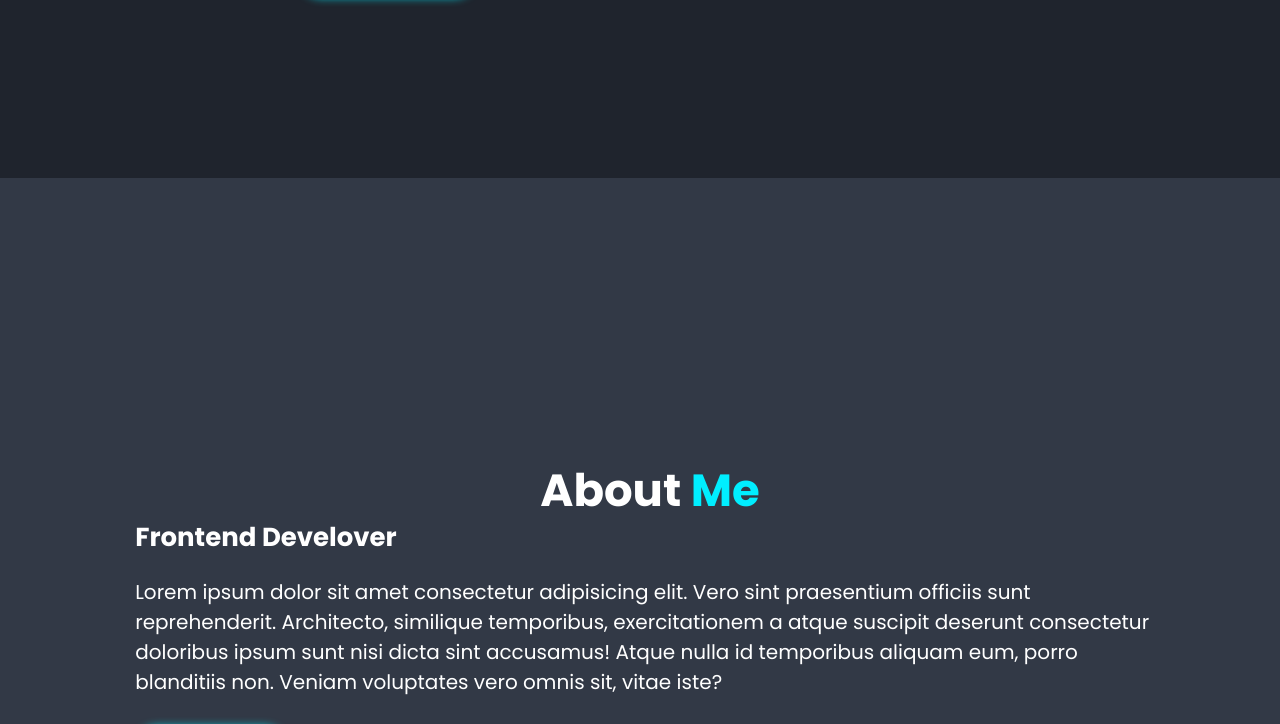
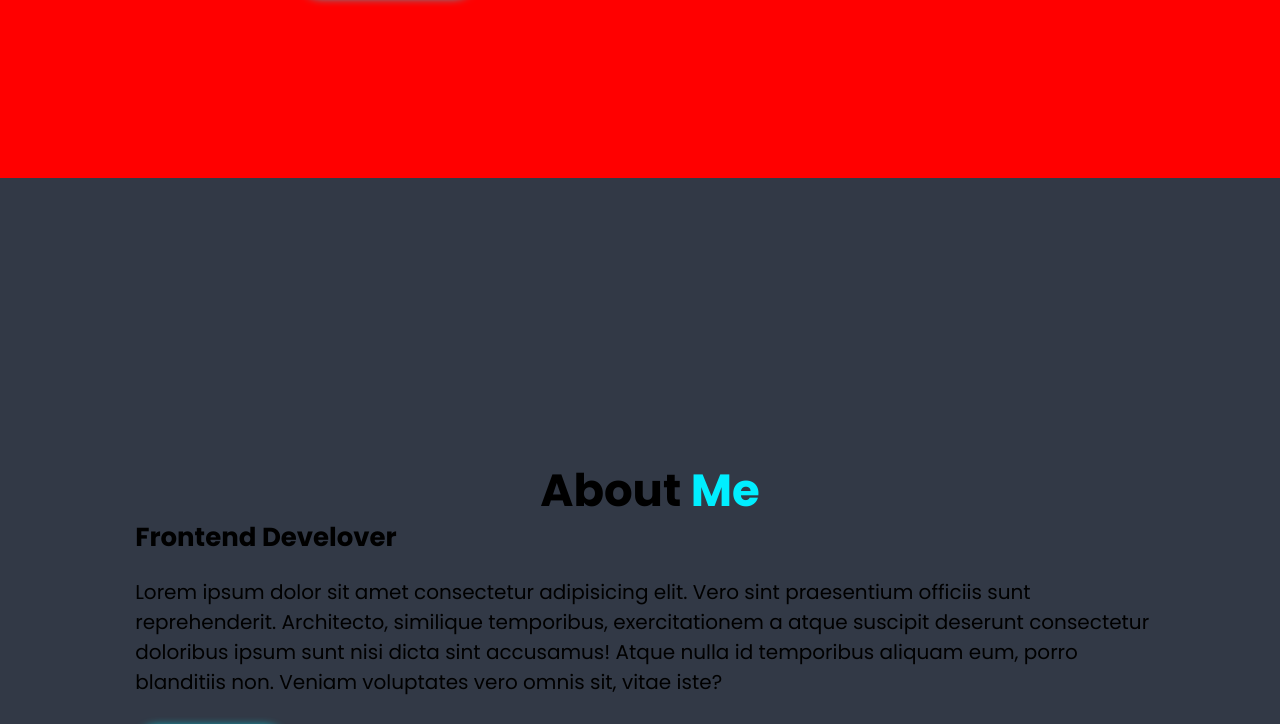
Before and after one commit to SHOHRUZ-boy/Portfolio, a plain HTML site: page index.html in a window 1280 px wide. Shown: the part 622-1346 px from the top of the page. Drawn offline with nearby package versions, Linux system fonts and the light colour scheme.

Commit message:
background red add

```diff
--- a/style.css
+++ b/style.css
@@ -24,8 +24,9 @@ html {
   overflow-x: hidden;
 }
 body {
-  background: var(--bg-color);
-  color: var(--text-color);
+  /* background: var(--bg-color); */
+  /* color: var(--text-color); */
+  background-color: red;
 }
 
  section{
```
